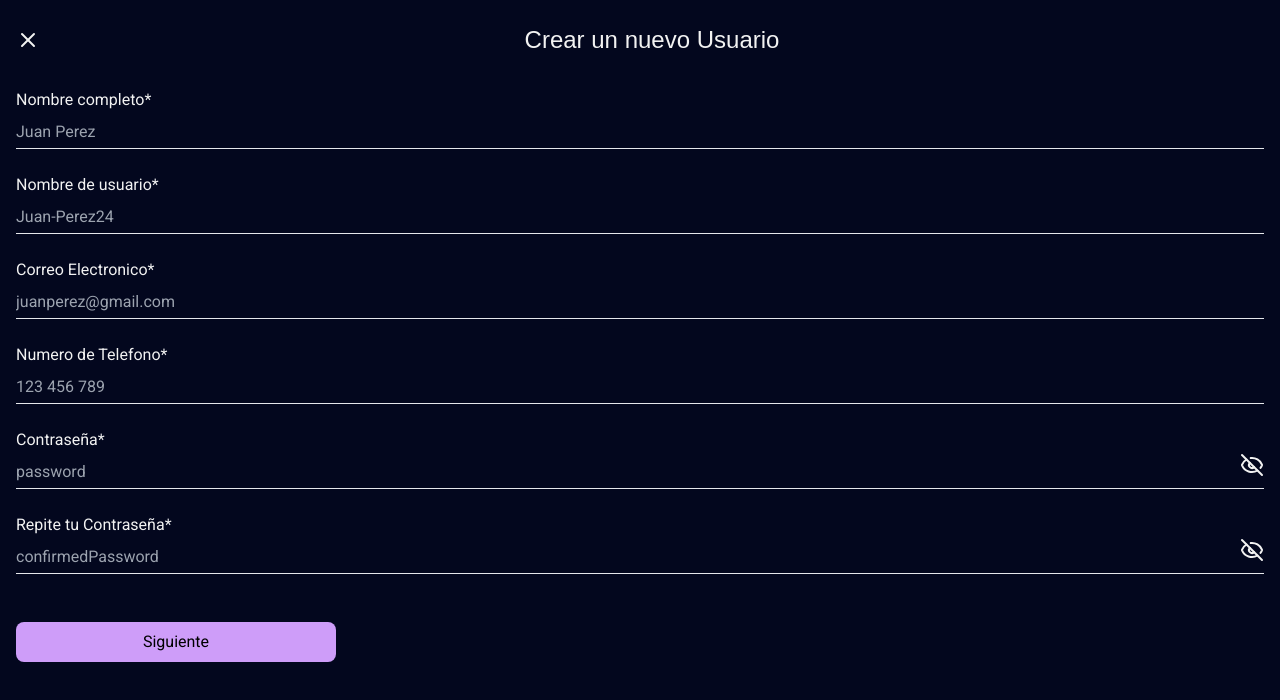
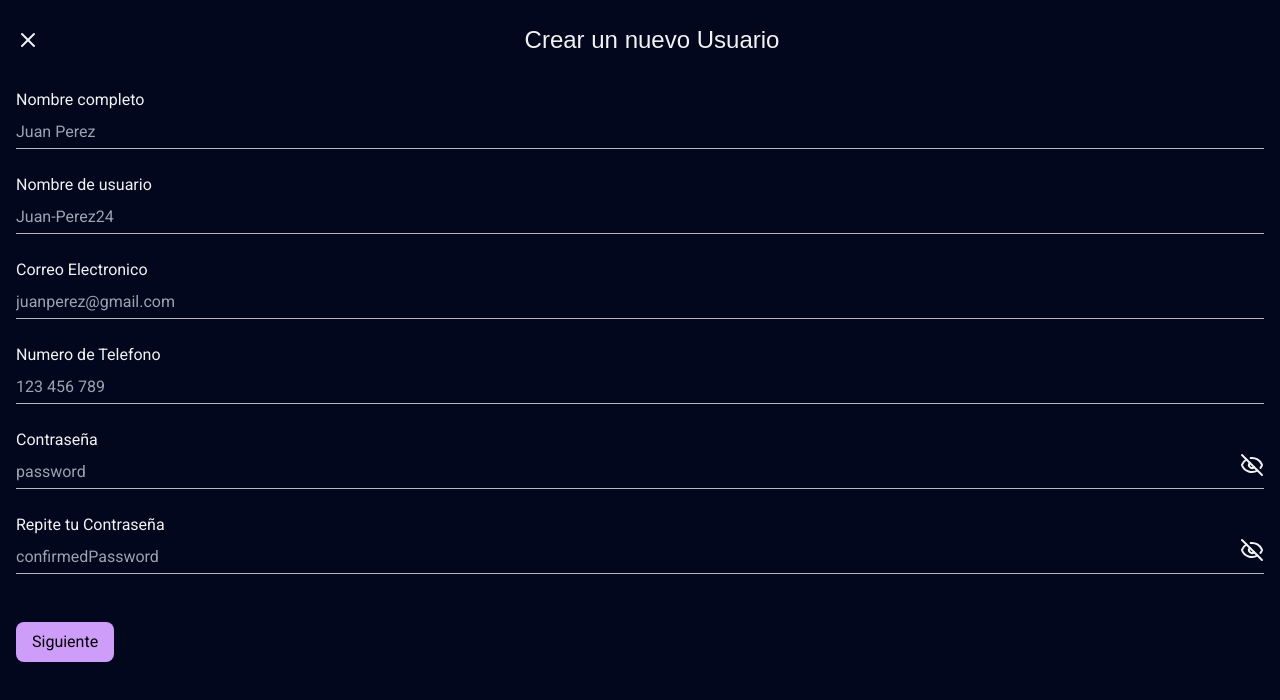
Before and after one commit to igrowker/i004-crewland-front, a Next.js app: page /auth/register in a window 1280 px wide. Shown: the top 700 px of the page. Built offline with nearby package versions, Linux system fonts and the light colour scheme; a web font is replaced by a local one.

Commit message:
refactor: Cambios en los componentes para manejar más casos y mejorar funcionalidad

```diff
--- a/src/components/elements/Buttons/Button.tsx
+++ b/src/components/elements/Buttons/Button.tsx
@@ -7,8 +7,8 @@ type ButtonProps = {
     width?: string;
     height?: string;
     onClick?: () => void;
-    font?: boolean;
     href?: string;
+    className?: string;
 };
 
 export default function Button({
@@ -19,6 +19,7 @@ export default function Button({
     height = 'auto',
     onClick,
     href,
+    className = '',
 }: ButtonProps) {
 
     const buttonStyles = {
@@ -29,7 +30,7 @@ export default function Button({
     const content = (
         <span
             style={{ width, height,}}
-            className={`rounded-lg px-4 py-2 flex items-center justify-center min-w-80 ${buttonStyles[variant]}`}
+            className={`rounded-lg px-4 py-2 flex items-center justify-center ${buttonStyles[variant]} ${className}`}
         >
             {icon && <span className="mr-2">{icon}</span>}
             {text}
--- a/src/components/elements/Container/Container.tsx
+++ b/src/components/elements/Container/Container.tsx
@@ -4,7 +4,10 @@ interface ContainerProps {
 }
 
 export default function Container({ children, className }: ContainerProps) {
-    const baseStyles = 'min-w-screen min-h-screen bg-background text-customWhite flex justify-center items-center p-8'
+  const baseStyles = `
+  min-w-screen min-h-screen min-w-screen-sm md:min-w-screen-md lg:min-w-screen-lg xl:min-w-screen-xl
+  mx-auto p-4 md:p-6 lg:p-8 bg-background text-customWhite flex justify-center items-center
+`;
   return (
     <div className={`${baseStyles} ${className}`}>
         {children}
--- a/src/components/elements/Inputs/ReusableInput.tsx
+++ b/src/components/elements/Inputs/ReusableInput.tsx
@@ -3,15 +3,17 @@ import { useState } from 'react'
 import { Eye, EyeOff } from 'lucide-react'
 
 interface ReusableInputProps {
-  label: string
-  type?: string
-  placeholder?: string
-  password?: boolean
-  id: string
-  name?: string
-  onChange?: (e: React.ChangeEvent<HTMLInputElement>) => void
-  error?: string
-  value?: string
+  label: string;
+  type?: string;
+  placeholder?: string;
+  password?: boolean;
+  id: string;
+  name?: string;
+  onChange?: (e: React.ChangeEvent<HTMLInputElement>) => void;
+  error?: string;
+  value?: string;
+  isRequired?: boolean;
+  hideLabel?: boolean;
 }
 
 export default function ReusableInput({
@@ -22,54 +24,55 @@ export default function ReusableInput({
   id,
   onChange,
   error,
-  value
+  value,
+  isRequired = false,
+  hideLabel = false,
 }: ReusableInputProps) {
   const [toggleType, setToggleType] = useState<boolean>(false)
 
   return (
-    <div className='flex flex-col gap-2 relative'>
-      <label htmlFor={id} className='text-customWhite'>
-        {label}*
-      </label>
+    <div className="flex flex-col gap-2 relative">
+      {!hideLabel && (
+        <label htmlFor={id} className={`text-customWhite ${isRequired ? 'after:content-["*"] after:text-red-600' : ''}`}>
+          {label}
+        </label>
+      )}
       {password ? (
-        // inputs solamente para tipo password
         <>
           <input
             id={id}
             name={id}
-            type={toggleType ? 'text' : 'password'}
-            className='outline-none bg-transparent border-b pb-1 text-customWhite'
+            type={toggleType ? "text" : "password"}
+            className={`outline-none bg-transparent border-b pb-1 text-customWhite ${error ? 'border-red-600' : 'border-customGray'}`}
             placeholder={placeholder}
             onChange={onChange}
             value={value}
-            required
+            required={isRequired}
           />
           {toggleType ? (
             <Eye
-              className='cursor-pointer text-customWhite absolute bottom-3 right-0'
+              className="cursor-pointer text-customWhite absolute bottom-3 right-0"
               onClick={() => setToggleType(!toggleType)}
             />
           ) : (
             <EyeOff
-              className='cursor-pointer text-customWhite absolute bottom-3 right-0'
+              className="cursor-pointer text-customWhite absolute bottom-3 right-0"
               onClick={() => setToggleType(!toggleType)}
             />
           )}
         </>
       ) : (
-        // inputs para cualquier tipo
         <input
           id={id}
           name={id}
           type={type || 'text'}
-          className='text-customWhite outline-none bg-transparent border-b pb-1'
+          className={`outline-none bg-transparent border-b pb-1 text-customWhite ${error ? 'border-red-600' : 'border-customGray'}`}
           placeholder={placeholder}
           onChange={onChange}
-          required
+          required={isRequired}
         />
       )}
-      {/* Error de validacion */}
       {error && <span className='text-red-600'>{error}</span>}
     </div>
-  )
+  );
 }
--- a/src/components/elements/Titles/Title.tsx
+++ b/src/components/elements/Titles/Title.tsx
@@ -30,7 +30,7 @@ export default function Title({
         black: 'font-black',
     };
 
-    const titleStyles = `${sizeStyles[size]} ${weightStyles[weight]} ${color} font-title text-${align} ${className}`;
+    const titleStyles = `font-title ${sizeStyles[size]} ${weightStyles[weight]} ${color} text-${align} ${className}`;
 
     return <h1 className={titleStyles}>{text}</h1>;
 }
```
